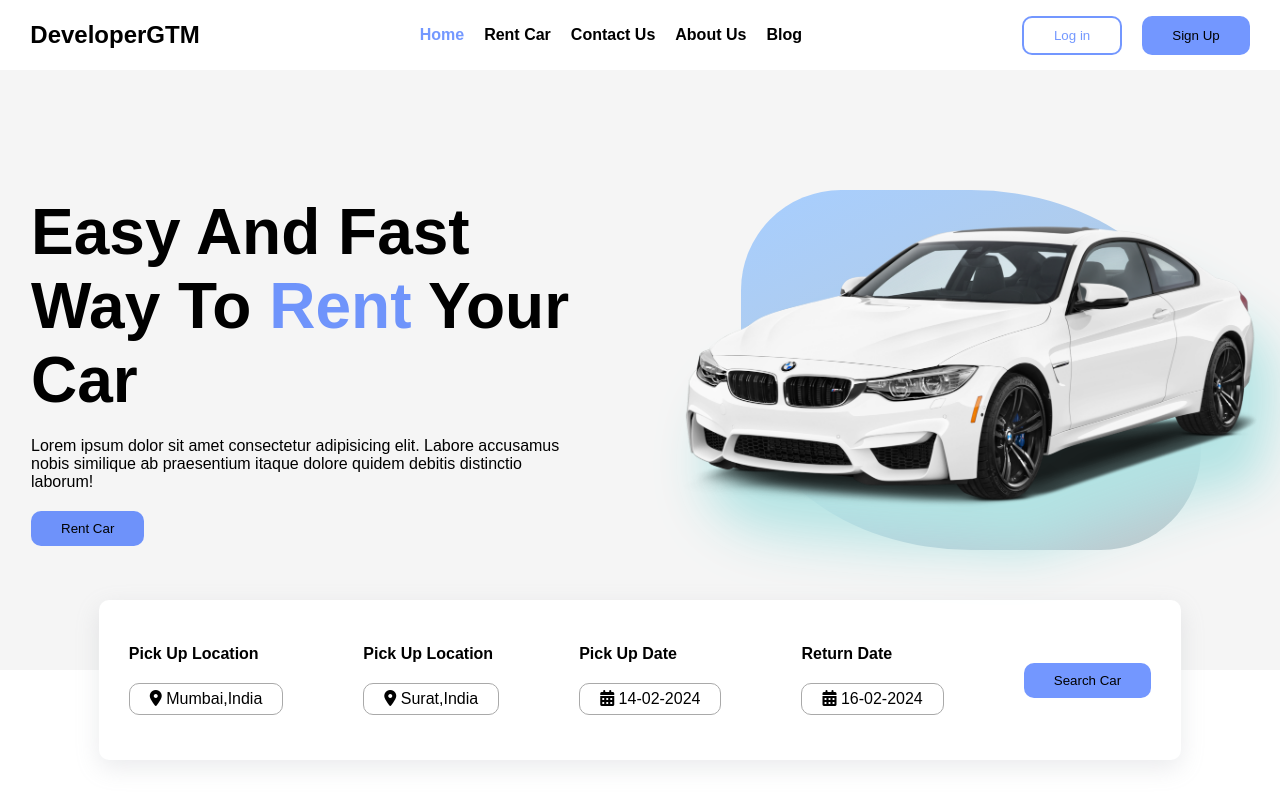
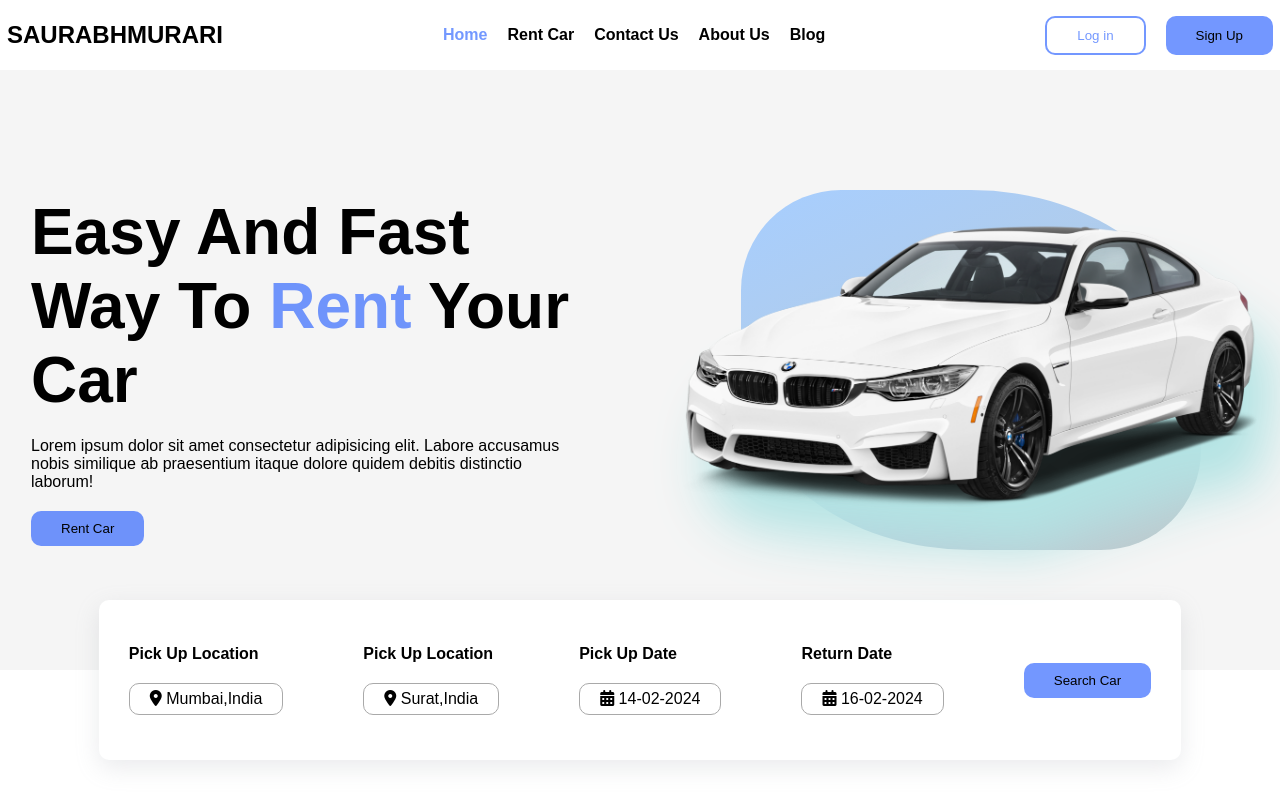
Before and after one commit to Saurabhmurari98/CarRental, a plain HTML site: page index.html in a window 1280 px wide. Shown: the top 800 px of the page. Drawn offline with Linux system fonts and the light colour scheme.

Commit message:
SOME CHANGES

```diff
--- a/index.html
+++ b/index.html
@@ -14,7 +14,7 @@
 <body>
     <nav class="nav">
         <div class="logo">
-            <h1>DeveloperGTM</h1>
+            <h1>SAURABHMURARI</h1>
         </div>
 
         <div class="item">
@@ -379,11 +379,11 @@
 
     <footer class="foot-sec">
         <div class="logo">
-            <h1>DeveloperGTM</h1>
+            <h1>SAURABHMURARI</h1>
         </div>
 
         <div class="copy">
-            <p>Copyright &copy; 2024 Design By DeveloperGTM</p>
+            <p>Copyright &copy; 2024 Design By SAURABHMURARI</p>
         </div>
 
         <div class="item">
```
